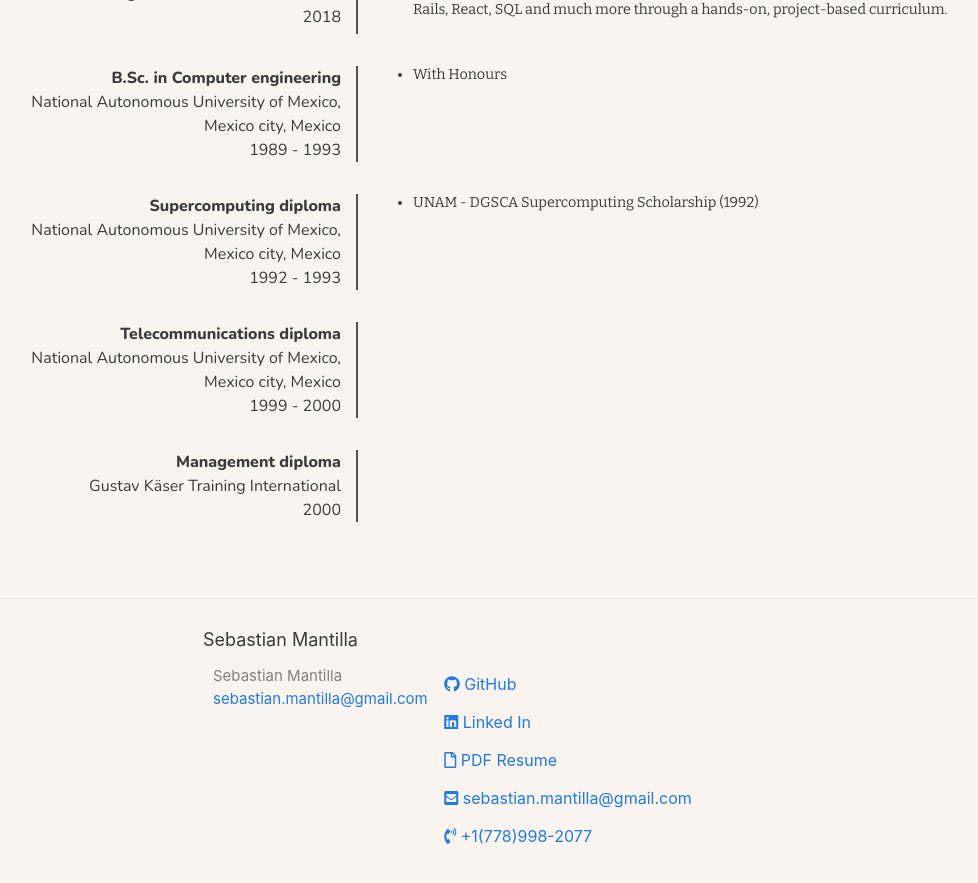
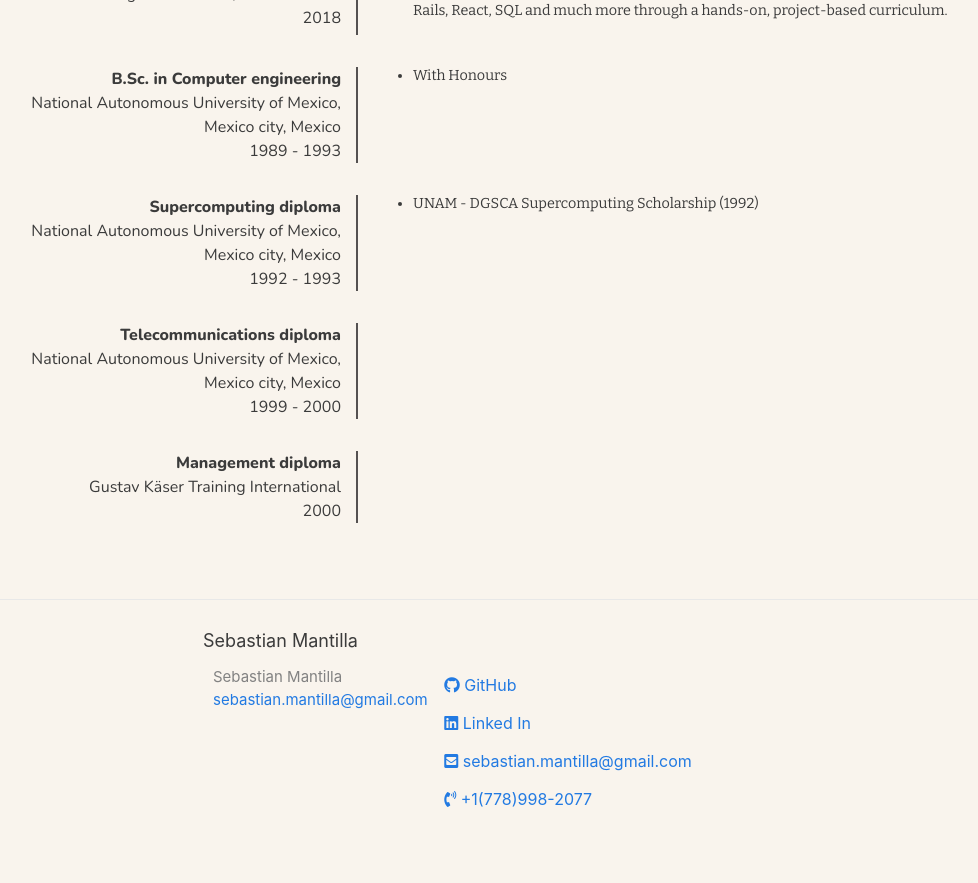
Before and after one commit to sebas/sebas.github.io, a Jekyll site: the page built from index.md, in a window 1280 px wide and 900 px high, scrolled down 2456 px. Shown: the top 883 px of the window, without its empty margins (97-1075 px from the left). Built offline with Jekyll 4.4.1, drawn with Linux system fonts in a browser that asks for light colours; nearby versions of some CDN libraries.

Commit message:
Updating format.

```diff
--- a/_includes/about-elements.html
+++ b/_includes/about-elements.html
@@ -4,9 +4,9 @@
 <a href="https://linkedin.com/in/{{ site.linkedin_username }}" role='button' class='btn' target='_blank'>
   <i class='fab fa-linkedin'></i> Linked In
 </a>
-<a href="/assets/sebastian_mantilla_resume.pdf" role='button' class='btn' target='_blank'>
+<!-- <a href="/assets/sebastian_mantilla_resume.pdf" role='button' class='btn' target='_blank'>
   <i class="far fa-file"></i> PDF Resume
-</a>
+</a> -->
 <a href="mailto:{{ site.email }}" role='button' class='btn'>
   <i class='fas fa-envelope-square'></i> {{ site.email }}
 </a>
--- a/_includes/education2.html
+++ b/_includes/education2.html
@@ -9,12 +9,16 @@
     <article>
       <main class='container'>
         <div class='row'>
+          <section class='col-xl-3 col-lg-3 col-md-3 col-sm-3'>
+            <footer></footer>
+          </section>
           <section class='edu-description'>
             <header class='edu-degree'>Web Development Bootcamp</header>
             <main class='fac-name'>Lighthouse Labs, Vancouver BC</main>
             <ul>
               <li>Immersive programme to learn the foundations of full-stack web development, consisting of over 500
-                 hours of mentor-assisted programming experience. The Bootcamp covered JavaScript, Ruby, Rails, React, SQL and
+                hours of mentor-assisted programming experience. The Bootcamp covered JavaScript, Ruby, Rails, React,
+                SQL and
                 much more through a hands-on, project-based curriculum.</li>
             </ul>
             <footer>2018</footer>
```
